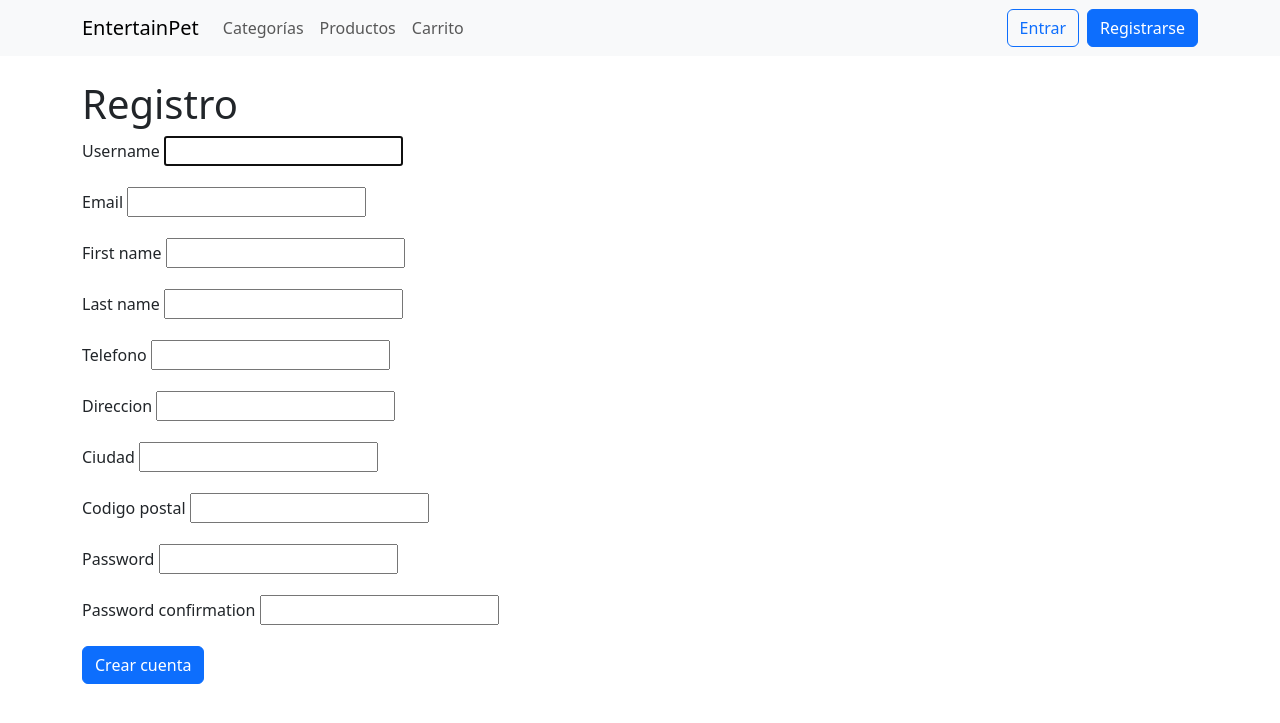
After one commit to EntertainPet/webshop, a Django app: page /registro/ in a window 1280 px wide. The commit adds this page. Shown: the top 723 px of the page. Run offline with Django 5.2, Linux system fonts and the light colour scheme.

Commit message:
feat: users and cart

```diff
--- a/EntertainPet/urls.py
+++ b/EntertainPet/urls.py
@@ -15,10 +15,9 @@ Including another URLconf
     2. Add a URL to urlpatterns:  path('blog/', include('blog.urls'))
 """
 from django.contrib import admin
-from django.urls import path
-from home import views
+from django.urls import include, path
 
 urlpatterns = [
-    path("", views.index),
+    path("", include("home.urls")),
     path('admin/', admin.site.urls),
 ]
--- /dev/null
+++ b/home/forms.py
@@ -0,0 +1,18 @@
+from django import forms
+from django.contrib.auth.forms import UserCreationForm, AuthenticationForm
+from .models import Cliente
+
+class ClienteRegistrationForm(UserCreationForm):
+    email = forms.EmailField(required=False)
+
+    class Meta:
+        model = Cliente
+        fields = [
+            "username", "email",
+            "first_name", "last_name",
+            "telefono", "direccion", "ciudad", "codigo_postal",
+            "password1", "password2",
+        ]
+
+class ClienteLoginForm(AuthenticationForm):
+    pass
--- /dev/null
+++ b/home/templates/base.html
@@ -0,0 +1,35 @@
+{% load static %}
+<!doctype html>
+<html lang="es">
+  <head>
+    <meta charset="utf-8">
+    <meta name="viewport" content="width=device-width, initial-scale=1">
+    <title>{% block title %}EntertainPet{% endblock %}</title>
+    <link href="https://cdn.jsdelivr.net/npm/bootstrap@5.3.3/dist/css/bootstrap.min.css" rel="stylesheet">
+  </head>
+  <body>
+    <nav class="navbar navbar-expand-lg bg-body-tertiary">
+      <div class="container">
+        <a class="navbar-brand" href="{% url 'home:inicio' %}">EntertainPet</a>
+        <div class="collapse navbar-collapse">
+          <ul class="navbar-nav me-auto">
+            <li class="nav-item"><a class="nav-link" href="{% url 'home:categorias' %}">Categorías</a></li>
+            <li class="nav-item"><a class="nav-link" href="{% url 'home:productos' %}">Productos</a></li>
+            <li class="nav-item"><a class="nav-link" href="{% url 'home:carrito' %}">Carrito</a></li>
+          </ul>
+          <ul class="navbar-nav ms-auto">
+            {% if user.is_authenticated %}
+              <li class="nav-item"><span class="nav-link">Hola, {{ user.username }}</span></li>
+              <li class="nav-item"><a class="btn btn-outline-secondary" href="{% url 'home:logout' %}">Salir</a></li>
+            {% else %}
+              <li class="nav-item"><a class="btn btn-outline-primary me-2" href="{% url 'home:identificacion' %}">Entrar</a></li>
+              <li class="nav-item"><a class="btn btn-primary" href="{% url 'home:registro' %}">Registrarse</a></li>
+            {% endif %}
+          </ul>
+        </div>
+      </div>
+    </nav>
+    <main class="container py-4">{% block content %}{% endblock %}</main>
+    <script src="https://cdn.jsdelivr.net/npm/bootstrap@5.3.3/dist/js/bootstrap.bundle.min.js"></script>
+  </body>
+</html>
--- /dev/null
+++ b/home/templates/home/registro.html
@@ -0,0 +1,19 @@
+{% extends "base.html" %}
+{% block title %}Registro · EntertainPet{% endblock %}
+{% block content %}
+  <h1>Registro</h1>
+  <form method="post" novalidate>
+    {% csrf_token %}
+    {{ form.non_field_errors }}
+    {% for field in form.visible_fields %}
+      <div class="mb-3">
+        <label for="{{ field.id_for_label }}" class="form-label">{{ field.label }}</label>
+        {{ field }}
+        {% if field.errors %}
+          <div class="text-danger small">{{ field.errors|striptags }}</div>
+        {% endif %}
+      </div>
+    {% endfor %}
+    <button class="btn btn-primary" type="submit">Crear cuenta</button>
+  </form>
+{% endblock %}
--- /dev/null
+++ b/home/urls.py
@@ -0,0 +1,26 @@
+from django.urls import path
+from . import views
+
+app_name = "home"
+
+urlpatterns = [
+    path("", views.HomeView.as_view(), name="inicio"),
+    path("acerca/", views.AboutView.as_view(), name="acerca"),
+    path("contacto/", views.ContactView.as_view(), name="contacto"),
+
+    path("categorias/", views.CategoryListView.as_view(), name="categorias"),
+    path("productos/", views.ProductListView.as_view(), name="productos"),
+    path("producto/<int:pk>/", views.ProductDetailView.as_view(), name="producto_detalle"),
+
+    path("carrito/", views.CartView.as_view(), name="carrito"),
+    path("carrito/add/<int:pk>/", views.add_to_cart, name="carrito_add"),
+    path("carrito/remove/<int:item_id>/", views.remove_from_cart, name="carrito_remove"),
+
+    path("identificacion/", views.IdentificacionView.as_view(), name="identificacion"),
+    path("registro/", views.RegisterView.as_view(), name="registro"),
+    path("logout/", views.CerrarSesionView.as_view(), name="logout"),
+
+    path("checkout/entrega/", views.CheckoutEntregaView.as_view(), name="checkout_entrega"),
+    path("checkout/pago/", views.CheckoutPagoView.as_view(), name="checkout_pago"),
+    path("checkout/confirmacion/", views.CheckoutConfirmacionView.as_view(), name="checkout_confirmacion"),
+]
--- a/home/views.py
+++ b/home/views.py
@@ -1,21 +1,100 @@
+from django.contrib.auth import login
+from django.contrib.auth.views import LoginView, LogoutView
+from django.contrib.auth.mixins import LoginRequiredMixin
+from django.shortcuts import redirect, get_object_or_404
+from django.urls import reverse_lazy
+from django.views.generic import TemplateView, ListView, DetailView, FormView
 
-# Dentro de una aplicación de Django, las funcionalidades se obtienen a través de
-# métodos definidos en el archivo “views.py” de la carpeta de la aplicación.
+from .forms import ClienteRegistrationForm, ClienteLoginForm
+from .models import Categoria, Producto, Carrito, ItemCarrito
 
-from django.shortcuts import render
-from .models import Showcase, Item
-from django.http import HttpResponse
-from django.template import loader
+# Páginas informativas
+class HomeView(TemplateView):
+    template_name = "home/inicio.html"
 
-def index(request):
-    showcases = Showcase.objects.all()
-    showcase = showcases.first()
+class AboutView(TemplateView):
+    template_name = "home/acerca.html"
 
-    if showcase and showcase.item:
-        item = showcase.item
-        context = {"item_name": item.name}
-    else:
-        context = {"item_name": "No item available"}
+class ContactView(TemplateView):
+    template_name = "home/contacto.html"
 
-    template = loader.get_template("index.html")
-    return HttpResponse(template.render(context, request))
+
+# Auth
+class RegisterView(FormView):
+    template_name = "home/registro.html"
+    form_class = ClienteRegistrationForm
+    success_url = reverse_lazy("home:inicio")
+
+    def form_valid(self, form):
+        user = form.save()
+        login(self.request, user)
+        # crea carrito vacío al registrarse
+        Carrito.objects.get_or_create(cliente=user)
+        return super().form_valid(form)
+
+class IdentificacionView(LoginView):
+    template_name = "home/identificacion.html"
+    authentication_form = ClienteLoginForm
+
+class CerrarSesionView(LogoutView):
+    pass
+
+
+# Catálogo (mínimo)
+class CategoryListView(ListView):
+    model = Categoria
+    template_name = "home/categorias.html"
+    context_object_name = "categorias"
+
+class ProductListView(ListView):
+    model = Producto
+    template_name = "home/lista_productos.html"
+    context_object_name = "productos"
+    paginate_by = 12
+
+class ProductDetailView(DetailView):
+    model = Producto
+    template_name = "home/producto_detalle.html"
+    context_object_name = "producto"
+
+
+# Carrito simple
+class CartView(LoginRequiredMixin, TemplateView):
+    template_name = "home/carrito.html"
+
+    def get_context_data(self, **kwargs):
+        ctx = super().get_context_data(**kwargs)
+        carrito, _ = Carrito.objects.get_or_create(cliente=self.request.user)
+        ctx["carrito"] = carrito
+        ctx["total"] = carrito.total
+        return ctx
+
+def add_to_cart(request, pk):
+    if not request.user.is_authenticated:
+        return redirect("home:identificacion")
+    producto = get_object_or_404(Producto, pk=pk)
+    carrito, _ = Carrito.objects.get_or_create(cliente=request.user)
+    item, created = ItemCarrito.objects.get_or_create(
+        carrito=carrito, producto=producto, talla=""
+    )
+    if not created:
+        item.cantidad += 1
+    item.save()
+    return redirect("home:carrito")
+
+def remove_from_cart(request, item_id):
+    if not request.user.is_authenticated:
+        return redirect("home:identificacion")
+    ItemCarrito.objects.filter(id=item_id, carrito__cliente=request.user).delete()
+    return redirect("home:carrito")
+
+
+# Checkout (placeholders)
+class CheckoutEntregaView(LoginRequiredMixin, TemplateView):
+    template_name = "home/checkout_entrega.html"
+
+class CheckoutPagoView(LoginRequiredMixin, TemplateView):
+    template_name = "home/checkout_pago.html"
+
+class CheckoutConfirmacionView(LoginRequiredMixin, TemplateView):
+    template_name = "home/checkout_confirmacion.html"
```
Also changed, not shown: EntertainPet/settings.py (+9 -1 lines), home/admin.py (+24 -3 lines), home/models.py (+105 -7 lines), home/templates/home/identificacion.html (added, +18 -0 lines), home/templates/home/inicio.html (added, +32 -0 lines), home/templates/index.html (+6 -32 lines), db.sqlite3, home/migrations/0001_initial.py.
